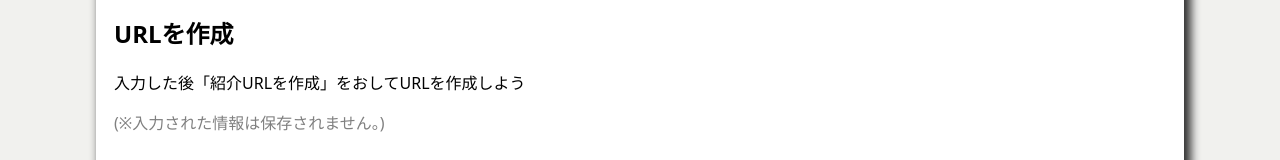
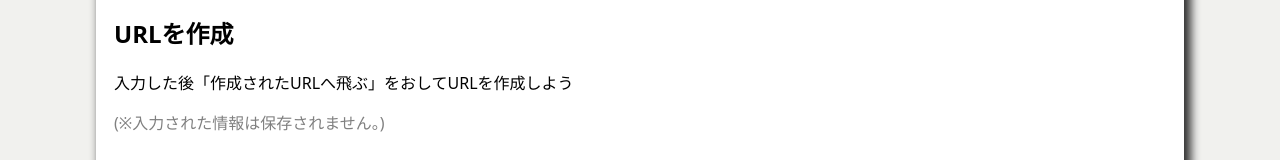
Before and after one commit to rdsqC/URL-Profiles-One-Time, a plain HTML site: page index.html in a window 1280 px wide. Shown: the part 353-513 px from the top of the page. Drawn offline with Linux system fonts and the light colour scheme.

Commit message:
Update index.html
文字をわかりやすく変更

```diff
--- a/index.html
+++ b/index.html
@@ -21,7 +21,7 @@
         <h2>紹介内容を入力しよう</h2>
         <p>ページ上部のタブの新規作成を押して自分の名前と性別誕生日などを入れよう</p>
         <h2>URLを作成</h2>
-        <p>入力した後「紹介URLを作成」をおしてURLを作成しよう</p>
+        <p>入力した後「作成されたURLへ飛ぶ」をおしてURLを作成しよう</p>
         <p style="color: gray;">(※入力された情報は保存されません。)</p>
         <h2>友達にURLを送ろう。</h2>
         <p>実際にできたURLを友達に送ってみよう</p>
@@ -73,7 +73,7 @@
                 <br>
                 <textarea name="inputaboutme" id="inputaboutme" style="width:100%;width: max-content calc(100% - 100px);height: 10em;"></textarea>
                 <br>
-                <button type="botton" style="margin: 0 auto;display: block" class="button" onclick="createprofile()">URLを作成</button>
+                <button type="botton" style="margin: 0 auto;display: block" class="button" onclick="createprofile()">作成されたURLへ飛ぶ</button>
                 <h2 style="font-size: 27px;">作成されたリンクは以下に表示</h2>
                 <p id="newurl">まだリンクは作成されていません。</p>
             </div>
```
